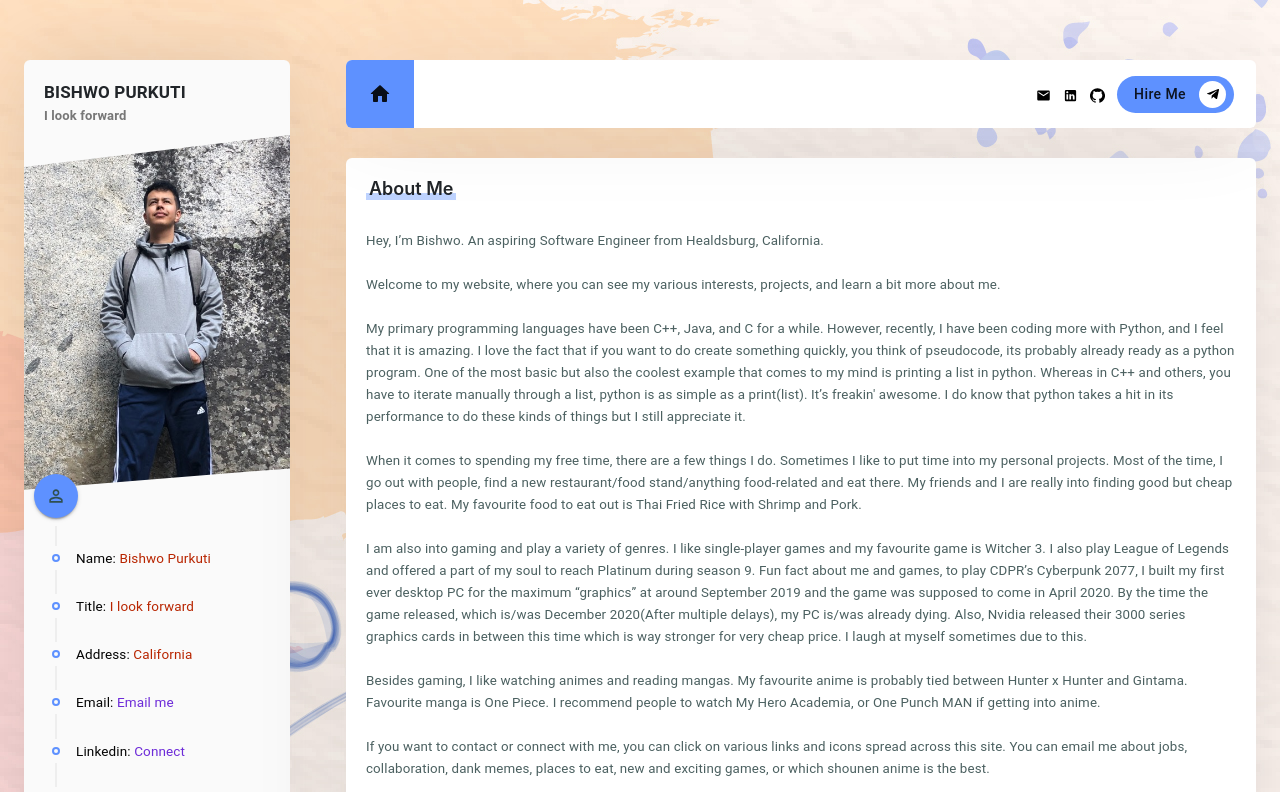
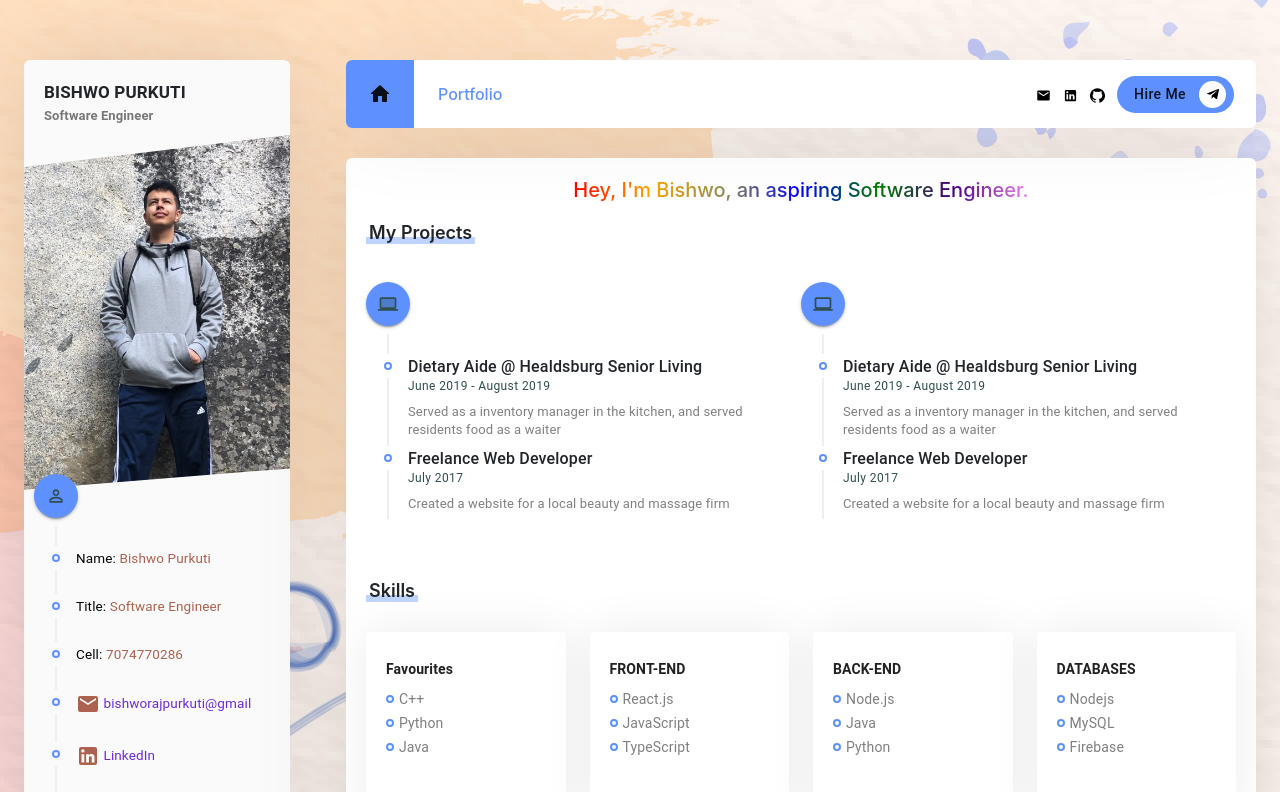
Before and after one commit to bpurkuti/bpurkuti, a React (Create React App) app: page / in a window 1280 px wide. Shown: the top 792 px of the page. Built offline with nearby package versions, Linux system fonts and the light colour scheme.

Commit message:
Streamline icons and make everything more resumelike

```diff
--- a/src/components/Footer/Footer.js
+++ b/src/components/Footer/Footer.js
@@ -11,14 +11,13 @@ const Footer = () => {
 
 			<div className="footer_right">
 				<Typography className="footer_components">
-					Powered by{" "}
 					<a href="https://reactjs.org/" target="_blank">
 						React.js{" "}
 					</a>
 					| © 2020 Bishwo
 					<br />
 					<a
-						href="https://www.freepik.com/vectors/background"
+						href="https://www.freepik.com/free-vector/winter-background-with-pastel-color-brushes-leaves_11139547.htm"
 						target="_blank"
 						rel="noopener noreferrer"
 					>
--- a/src/components/Header/Header.js
+++ b/src/components/Header/Header.js
@@ -1,20 +1,11 @@
 import React from "react";
 import {
-	Button,
-	Form,
-	FormControl,
 	Nav,
 	Navbar,
-	NavDropdown,
 } from "react-bootstrap";
 import {
 	HomeRounded,
-	SchoolRounded,
-	WorkRounded,
-	Facebook,
-	Twitter,
-	LinkedIn,
-	Github,
+
 	Telegram,
 } from "@material-ui/icons";
 import "bootstrap/dist/css/bootstrap.min.css";
@@ -35,7 +26,6 @@ const Header = (props) => {
 					<HomeRounded />
 				</Navbar.Brand>
 			</Nav.Link>
-
 			<Navbar.Collapse>
 				<Nav className="header_left">
 					{/* Link to Resume */}
@@ -48,7 +38,7 @@ const Header = (props) => {
 					</Nav.Link> */}
 
 					{/* Link to Portfolio */}
-					{/* <Nav.Link
+					<Nav.Link
 						as={NavLink}
 						to="/portfolio"
 						className={
@@ -56,7 +46,7 @@ const Header = (props) => {
 						}
 					>
 						Portfolio
-					</Nav.Link> */}
+					</Nav.Link>
 				</Nav>
 
 				<div className="header_right">
--- a/src/components/Profile/Profile.css
+++ b/src/components/Profile/Profile.css
@@ -46,7 +46,7 @@
 
 .timelineItem_text{
     font-size: 13.5px !important;
-    color: #b82500;
+    color: #ad6250;
    font-weight: 400 !important;
 }
 
--- a/src/components/Profile/Profile.js
+++ b/src/components/Profile/Profile.js
@@ -8,17 +8,16 @@ import myImage from "../../assets/images/personal_pic.jpg";
 import resumeData from "../../utils/resumeData";
 import CustomButton from "../Button/Button";
 import CustomTimeline, { CustomTimelineSeperator } from "../Timeline/Timeline";
-import FileSaver from "file-saver";
-
+import pdf from "../../assets/cv.pdf";
 import "./Profile.css";
 
-const CustomTimelineItem = ({ title, text, link }) => (
+const CustomTimelineItem = ({ icon, title, text, link }) => (
 	<TimelineItem>
 		<CustomTimelineSeperator />
 		<TimelineContent className="timeline_content">
 			{link ? (
 				<Typography className="timelineItem_text">
-					<span>{title}:</span>{" "}
+					{icon}{" "}
 					<a href={link} target="_blank" rel="noopener noreferrer">
 						{text}
 					</a>
@@ -31,20 +30,6 @@ const CustomTimelineItem = ({ title, text, link }) => (
 		</TimelineContent>
 	</TimelineItem>
 );
-
-// class DownloadLink extends React.Component {
-//     render() {
-//         return (
-//             <a href={this.props.src} download>{this.props.children}</a>
-//         )
-//     }
-// }
-
-// class MyComponent extends React.Component {
-// 	render() {
-// 		return <DownloadLink src="/cv.pdf">Click Here</DownloadLink>;
-// 	}
-// }
 
 const Profile = () => {
 	return (
@@ -64,19 +49,31 @@ const Profile = () => {
 				<CustomTimeline icon={<PersonOutlineIcon />}>
 					<CustomTimelineItem title="Name" text={resumeData.name} />
 					<CustomTimelineItem title="Title" text={resumeData.title} />
-					{/* <CustomTimelineItem title="Job" text={resumeData.job} /> */}
-					<CustomTimelineItem title="Address" text={resumeData.address} />
+					<CustomTimelineItem title="Cell" text={resumeData.cell} />
+					{/* <CustomTimelineItem title="Address" text={resumeData.address} /> */}
 
 					{Object.keys(resumeData.socials).map((key) => (
 						<CustomTimelineItem
-							title={key}
+							// title={key}
+							icon={resumeData.socials[key].icon}
 							text={resumeData.socials[key].text}
 							link={resumeData.socials[key].link}
 						/>
 					))}
 				</CustomTimeline>
+				{/* <div className="button_container">
+					<a href="https://github.com/bpurkuti/bpurkuti/blob/main/Resume_Bishwo-Purkuti.pdf" target= "_blank" rel="noopener" download>
+						<CustomButton text={"Download Cv"} icon={<GetAppIcon />} />
+					</a>
+				</div> */}
+
 				<div className="button_container">
-					<a href="https://github.com/bpurkuti/bpurkuti/blob/main/Resume_Bishwo-Purkuti.pdf" target= "_blank" rel="noopener" download>
+					<a
+						href={pdf}
+						target="_blank"
+						rel="noopener"
+						download
+					>
 						<CustomButton text={"Download Cv"} icon={<GetAppIcon />} />
 					</a>
 				</div>
--- a/src/pages/Portfolio/Portfolio.js
+++ b/src/pages/Portfolio/Portfolio.js
@@ -1,11 +1,30 @@
-import React from 'react'
-import './Portfolio.css'
+import { Grid, Typography } from "@material-ui/core";
+import React from "react";
+import "../Resume/Resume.css";
+import resumeData from "../../utils/resumeData";
+
 const Portfolio = () => {
-    return (
-        <div className="portfolio">
-            Portfolio Page
-        </div>
-    )
-}
+	return (
+		<>
+			{" "}
+			{/* About me */}
+			<Grid container className="section pb_45">
+				<Grid item className="section_title mb_30">
+					<span></span>
+					<h6 xs="12" className="section_title_text">
+						About Me
+					</h6>
+				</Grid>
 
-export default Portfolio
+				<Grid item xs={12}>
+					<span></span>
+					<Typography variant="body2" className="aboutme_text">
+						{resumeData.about}
+					</Typography>
+				</Grid>
+			</Grid>
+		</>
+	);
+};
+
+export default Portfolio;
--- a/src/pages/Resume/Resume.css
+++ b/src/pages/Resume/Resume.css
@@ -4,6 +4,21 @@
 	font-size: smaller !important;
 	line-height: 22px !important;
 	white-space: pre-line;
+}
+
+.multicolortext {
+	background-image: linear-gradient(to left, violet, indigo, green, blue, rgb(141, 141, 80), orange, red);
+	-webkit-background-clip: text;
+	-moz-background-clip: text;
+	background-clip: text;
+	color: transparent;
+  }
+
+.main_title_text {
+	display: inline-block !important;
+	text-align: center !important;
+	padding-bottom: 20px !important;
+	margin: auto;
 }
 
 /* Timelien section */
--- a/src/pages/Resume/Resume.js
+++ b/src/pages/Resume/Resume.js
@@ -10,11 +10,13 @@ import TimelineItem from "@material-ui/lab/TimelineItem";
 import TimelineContent from "@material-ui/lab/TimelineContent";
 import SchoolIcon from "@material-ui/icons/School";
 import TimelineDot from "@material-ui/lab/TimelineDot";
+import ComputerTwoToneIcon from '@material-ui/icons/ComputerTwoTone';
+import ComputerRoundedIcon from '@material-ui/icons/ComputerRounded';
 
 const Resume = () => {
 	return (
 		<>
-			{/* About me */}
+			{/* About me
 			<Grid container className="section pb_45">
 				<Grid item className="section_title mb_30">
 					<span></span>
@@ -29,6 +31,106 @@ const Resume = () => {
 						{resumeData.about}
 					</Typography>
 				</Grid>
+			</Grid> */}
+
+			{/* Projects */}
+			<Grid container>
+				<h5 className = 'main_title_text multicolortext'>Hey, I'm Bishwo, an aspiring Software Engineer. </h5>
+			</Grid>
+
+			<Grid container className="resume_timeline pb_45">
+				<Grid item className="section_title mb_30">
+					<span></span>
+					<h6 xs={12} className="section_title_text">
+						My Projects
+					</h6>
+				</Grid>
+
+				<Grid item xs={12}>
+					<Grid container className="resume_content">
+						{/* 1st Grid */}
+						<Grid item sm={12} md={6}>
+							<CustomTimeline icon={<ComputerTwoToneIcon />}>
+								{resumeData.experiences.map((experience) => (
+									<TimelineItem>
+										<CustomTimelineSeperator />
+										<TimelineContent>
+											<Typography className="timeline_title">
+												{experience.title}
+											</Typography>
+											<Typography variant="caption" className="timeline_date">
+												{experience.date}
+											</Typography>
+											<Typography
+												variant="body2"
+												className="timeline_description"
+											>
+												{experience.description}
+											</Typography>
+										</TimelineContent>
+									</TimelineItem>
+								))}
+							</CustomTimeline>
+						</Grid>
+
+						{/* 2nd Grid */}
+						<Grid item sm={12} md={6}>
+							<CustomTimeline  icon={<ComputerRoundedIcon />}>
+								{resumeData.experiences.map((experience) => (
+									<TimelineItem>
+										<CustomTimelineSeperator />
+										<TimelineContent>
+											<Typography className="timeline_title">
+												{experience.title}
+											</Typography>
+											<Typography variant="caption" className="timeline_date">
+												{experience.date}
+											</Typography>
+											<Typography
+												variant="body2"
+												className="timeline_description"
+											>
+												{experience.description}
+											</Typography>
+										</TimelineContent>
+									</TimelineItem>
+								))}
+							</CustomTimeline>
+						</Grid>
+
+
+					</Grid>
+				</Grid>
+			</Grid>
+
+			{/* Skills */}
+
+			<Grid container className="section p_50">
+				<Grid item className="section_title mb_30">
+					<span></span>
+					<h6 xs={12} className="section_title_text">
+						Skills
+					</h6>
+				</Grid>
+			</Grid>
+
+			<Grid container className="section graybg pb_45 p_50" spacing={3}>
+				{resumeData.skills.map((skill) => (
+					<Grid item xs={12} sm={6} md={3}>
+						<Paper elevation={3} className="skill">
+							<Typography variant="h6" className="skill_title">
+								{skill.title}
+							</Typography>
+
+							{skill.description.map((element) => (
+								<Typography variant="body2" className="skill_description">
+									<TimelineDot variant={"outlined"} className="timeline_dot" />
+									{element}
+								</Typography>
+							))}
+						</Paper>
+					</Grid>
+				))}
 			</Grid>
 
 			{/* interests */}
@@ -59,35 +161,6 @@ const Resume = () => {
 						))}
 					</Grid>
 				</Grid>
-			</Grid>
-			{/* Skills */}
-
-			<Grid container className="section p_50">
-				<Grid item className="section_title mb_30">
-					<span></span>
-					<h6 xs={12} className="section_title_text">
-						Skills
-					</h6>
-				</Grid>
-			</Grid>
-
-			<Grid container className="section graybg pb_45 p_50" spacing={3}>
-				{resumeData.skills.map((skill) => (
-					<Grid item xs={12} sm={6} md={3}>
-						<Paper elevation={3} className="skill">
-							<Typography variant="h6" className="skill_title">
-								{skill.title}
-							</Typography>
-
-							{skill.description.map((element) => (
-								<Typography variant="body2" className="skill_description">
-									<TimelineDot variant={"outlined"} className="timeline_dot" />
-									{element}
-								</Typography>
-							))}
-						</Paper>
-					</Grid>
-				))}
 			</Grid>
 
 			{/* Education and experience */}
--- a/src/utils/resumeData.js
+++ b/src/utils/resumeData.js
@@ -8,25 +8,56 @@ import PhoneAndroidIcon from '@material-ui/icons/PhoneAndroid';
 
 export default {
 	name: "Bishwo Purkuti",
-	title: "I look forward",
+	title: "Software Engineer",
 	birthday: "October 26",
 	job: "Currently Pursuing",
+	cell: "7074770286",
 	address: "California",
+
+
+	projects: [
+		{
+			title: "Game Development",
+			description: "My interest in making games comes from my love for playing them. I have made a few different games as personal project, and would be interested in diving deeper.",
+			icon: <SportsEsportsIcon />,
+		},
+
+		{
+			title: "Full Stack Development",
+			description:
+				"I have come to appreciate web development after getting to work with both frontend and backend. My most notable project includes social good website written in using Django.",
+			icon: <LanguageIcon />,
+		},
+
+		{
+			title: "Software Development",
+			description: "There is always a new technology, and new thing to discover and build. I probably like application part of it better, but systems is also inteeresting.",
+			icon: <DesktopMacIcon />,
+		},
+
+		{
+			title: "Mobile App Development",
+			description: "Phone apps are cool. I have been experimenting with Android Studio and Flutter for various projects. I haven't been able to try swift due to lack of hardware, but I am confident I can learn fast due to my c++ background",
+			icon: <PhoneAndroidIcon />,
+		},
+	],
+
+
 
 	socials: {
 		Email: {
 			link: "mailto:bishworajpurkuti@gmail.com",
-			text: "Email me",
+			text: "bishworajpurkuti@gmail",
 			icon: <EmailIcon />,
 		},
 		Linkedin: {
 			link: "https://www.linkedin.com/in/bishwo-purkuti-a3b0101a3/",
-			text: "Connect",
+			text: "LinkedIn",
 			icon: <LinkedInIcon />,
 		},
 		Github: {
 			link: "https://www.github.com/bpurkuti",
-			text: "My Repos",
+			text: "Github",
 			icon: <GitHubIcon />,
 		},
 	},
```
Also changed, not shown: 1 other file (tests, documents, lock files or other folders).
